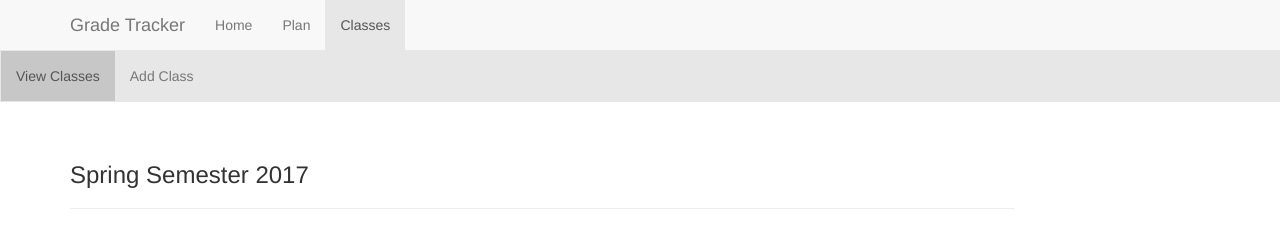
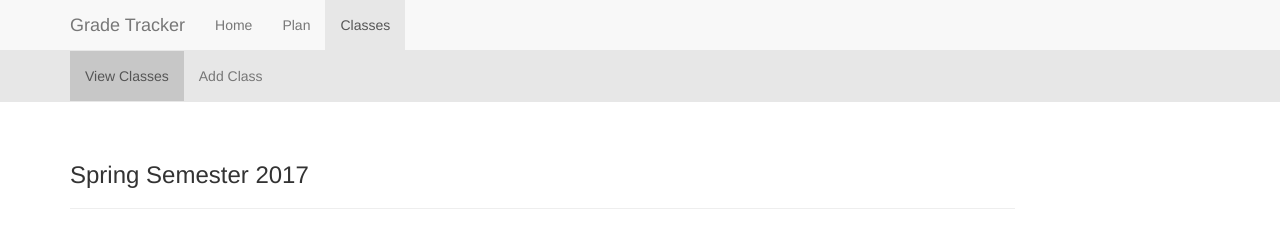
Before and after one commit to wdq/csce378-gradetracker, a plain HTML site: page classes/index.html in a window 1280 px wide. Drawn offline with Linux system fonts and the light colour scheme.

Commit message:
Move secondary navbar buttons closer to the center.

```diff
--- a/classes/index.html
+++ b/classes/index.html
@@ -45,10 +45,12 @@
     </nav>
 
     <nav class="navbar navbar-default" role="navigation" id="submenu">
-      <ul class="nav navbar-nav" id="submenu-items">
-        <li class="subactive"><a href="./index.html">View Classes</a></li>
-        <li><a href="./addclass.html">Add Class</a></li>
-      </ul>
+    <div class="container">
+        <ul class="nav navbar-nav" id="submenu-items">
+          <li class="subactive"><a href="./index.html">View Classes</a></li>
+          <li><a href="./addclass.html">Add Class</a></li>
+        </ul>
+      </div>
     </nav>
 
     <br>
```
Also changed, not shown: classes/addclass.html (+2 -0 lines), classes/addgrade.html (+3 -1 lines), classes/viewclass.html (+2 -0 lines).
